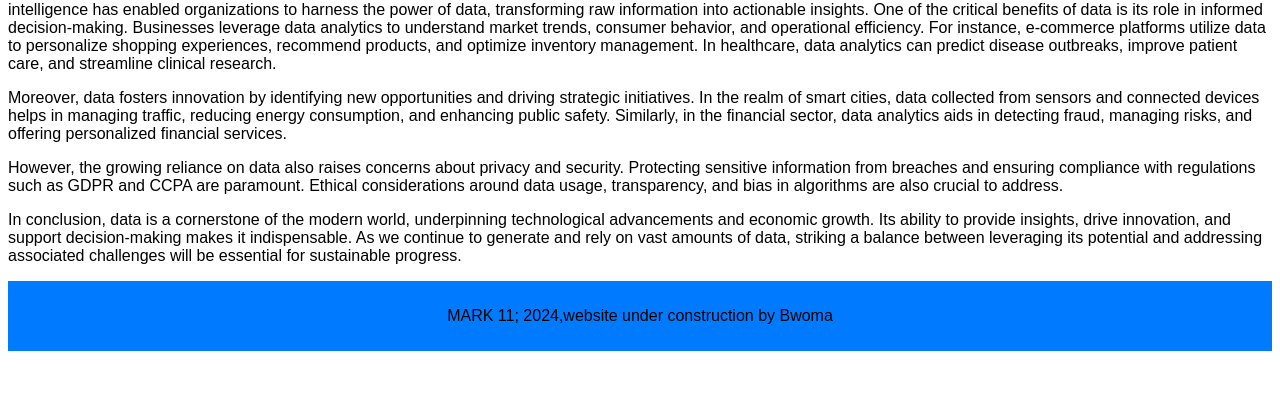
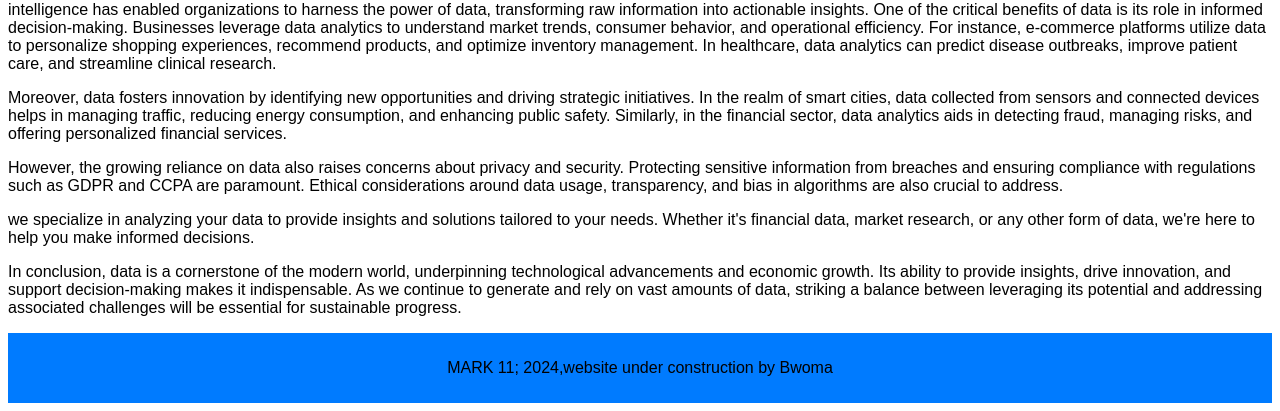
Before and after one commit to bwoma96/xyz, a website: page index.html in a window 1280 px wide. Shown: the part 591-1002 px from the top of the page. Before the commit the page ends 950 px from the top, so only its background shows below. Drawn offline with Linux system fonts and the light colour scheme.

Commit message:
Update index.html

```diff
--- a/index.html
+++ b/index.html
@@ -39,6 +39,7 @@ One of the critical benefits of data is its role in informed decision-making. Bu
 
 <p>However, the growing reliance on data also raises concerns about privacy and security. Protecting sensitive information from breaches and ensuring compliance with regulations such as GDPR and CCPA are paramount. Ethical considerations around data usage, transparency, and bias in algorithms are also crucial to address.
 </p>
+    <a>we specialize in analyzing your data to provide insights and solutions tailored to your needs. Whether it's financial data, market research, or any other form of data, we're here to help you make informed decisions.</a>
 
 <p>In conclusion, data is a cornerstone of the modern world, underpinning technological advancements and economic growth. Its ability to provide insights, drive innovation, and support decision-making makes it indispensable. As we continue to generate and rely on vast amounts of data, striking a balance between leveraging its potential and addressing associated challenges will be essential for sustainable progress.
 </p>
```
